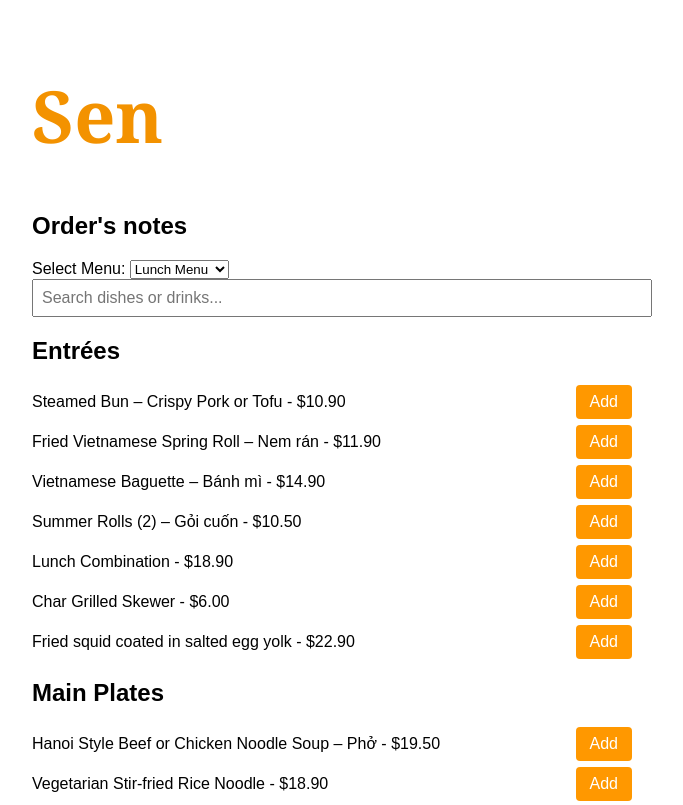
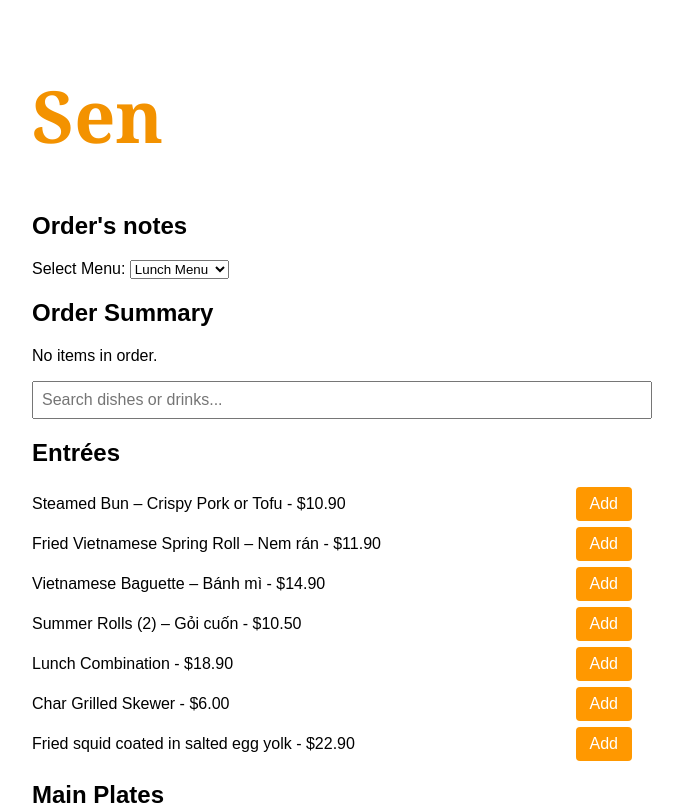
Before and after one commit to bilitixi/app1, a React (Create React App) app: page / in a window 1280 px wide. Shown: the top 805 px of the page, without its empty margins (308-991 px from the left). Built offline with nearby package versions, Linux system fonts and the light colour scheme.

Commit message:
change position

```diff
--- a/src/App.js
+++ b/src/App.js
@@ -85,15 +85,16 @@ function App() {
         {/* Add more options as needed */}
       </select>
 
-      <SearchBar value={search} onChange={setSearch} />
-      <MenuList menu={menu} search={search} onAdd={addToOrder} />
-      <OrderSummary
+       <OrderSummary
         order={order}
         onQtyChange={updateQuantity}
         onNotesChange={updateNotes}
         onClear={clearOrder}
         onRemove={removeFromOrder}
       />
+      <SearchBar value={search} onChange={setSearch} />
+      <MenuList menu={menu} search={search} onAdd={addToOrder} />
+
     </div>
   );
 }
```
